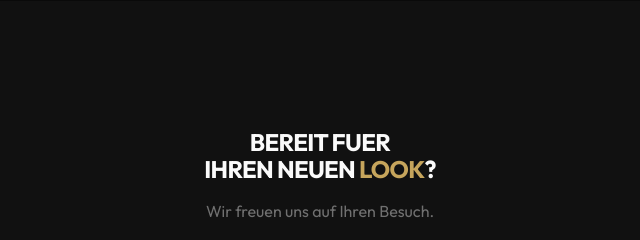
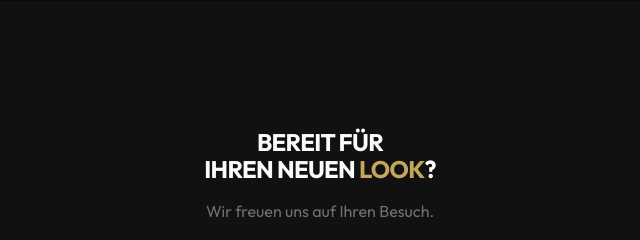
Before and after one commit to systemsforfuture/louise-and-fred-muenchen-muenchen, a plain HTML site: page index.html in a window 1280 px wide. Shown: the part 5420-5660 px from the top of the page, 320-960 px from the left. Drawn offline with Linux system fonts and the light colour scheme.

Commit message:
fix: correct German umlauts (ae->ä, oe->ö, ue->ü, ss->ß)

```diff
--- a/index.html
+++ b/index.html
@@ -393,7 +393,7 @@ footer{padding:clamp(48px,6vw,96px) 0 32px;border-top:1px solid var(--border)}
 
 <section class="cta" style="background:var(--bg-alt)">
   <div class="container">
-    <h2 class="t-section">Bereit fuer<br>Ihren neuen <span style="color:var(--accent)">Look</span>?</h2>
+    <h2 class="t-section">Bereit für<br>Ihren neuen <span style="color:var(--accent)">Look</span>?</h2>
     <p class="t-body-lg" style="color:var(--text-muted);max-width:480px;margin:0 auto 40px">Wir freuen uns auf Ihren Besuch.</p>
     <a href="tel:08924214144" class="btn btn-primary">Jetzt anrufen: 089 24214144</a>
   </div>
```
